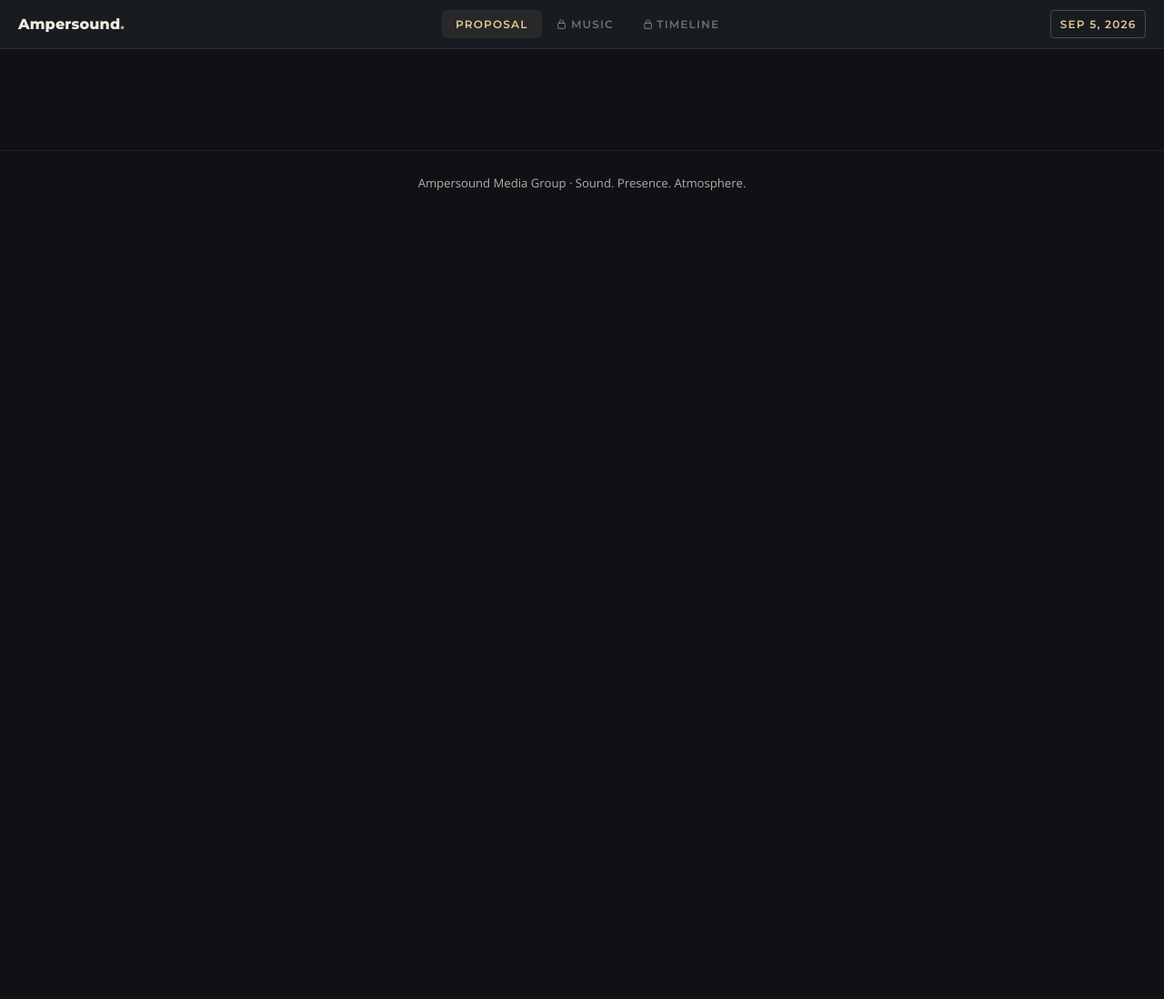
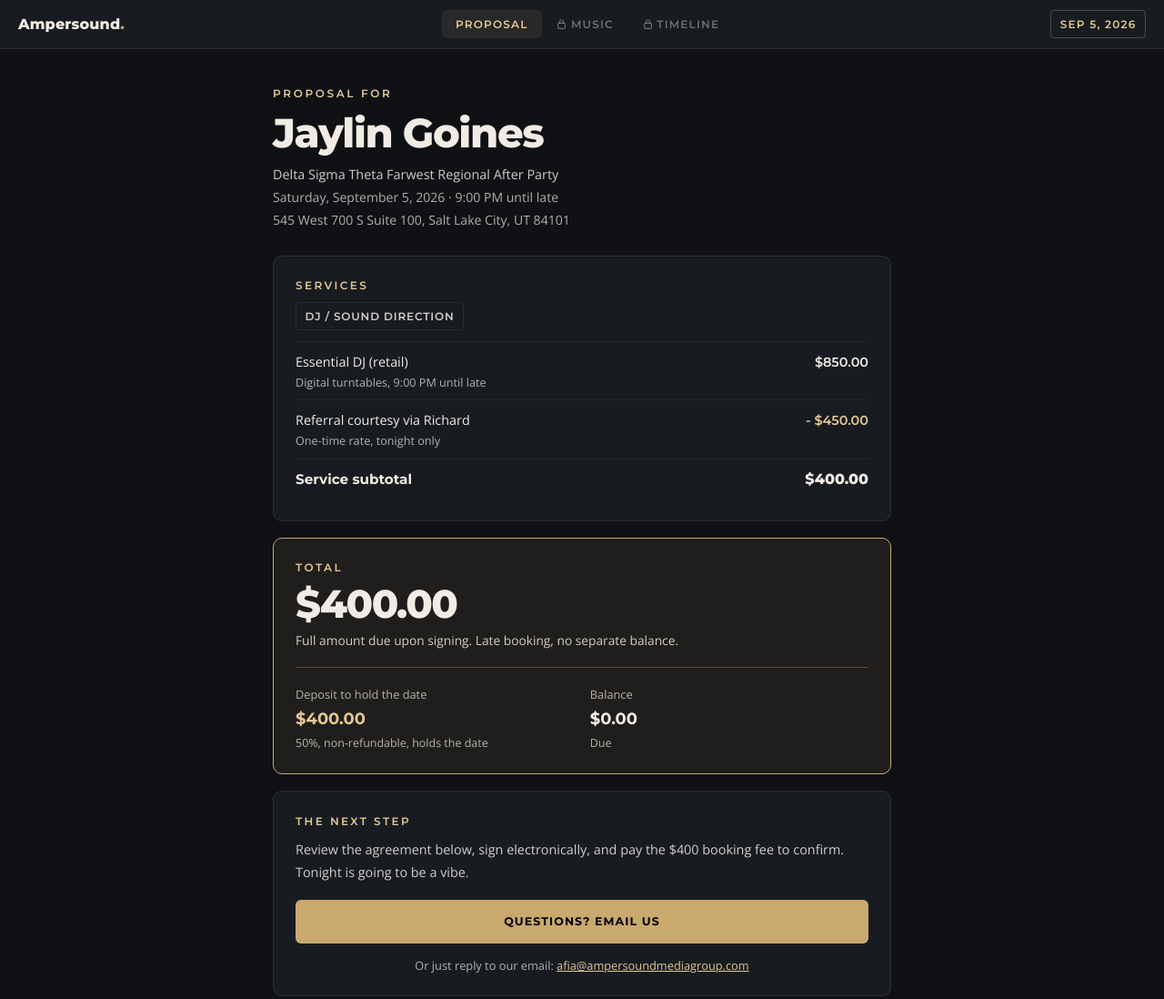
Before and after one commit to afia-amg/ampersound-site, a plain HTML site: page partner-docs/jaylin-goines/index.html in a window 1280 px wide. Shown: the top 1098 px of the page at 91% size. Before the commit the page ends 800 px from the top, so only its background shows below. Drawn offline with nearby package versions, Linux system fonts and the light colour scheme; no server answers.

Commit message:
Fix missing pricing block on Jaylin portal

```diff
--- a/partner-docs/jaylin-goines/index.html
+++ b/partner-docs/jaylin-goines/index.html
@@ -43,6 +43,27 @@ window.PORTAL = {
    "Hip-hop, rap, and R&B focused set",
    "Setup and sound check from 8:15 PM"
   ]
+ },
+ "pricing": {
+  "lines": [
+   {
+    "label": "Essential DJ (retail)",
+    "note": "Digital turntables, 9:00 PM until late",
+    "value": 850
+   },
+   {
+    "label": "Referral courtesy via Richard",
+    "note": "One-time rate, tonight only",
+    "value": "- $450.00",
+    "credit": true
+   }
+  ],
+  "serviceSubtotal": 400,
+  "total": 400,
+  "deposit": 400,
+  "balance": 0,
+  "balanceDue": null,
+  "totalNote": "Full amount due upon signing. Late booking, no separate balance."
  },
  "nextStep": {
   "body": "Review the agreement below, sign electronically, and pay the $400 booking fee to confirm. Tonight is going to be a vibe.",
```
